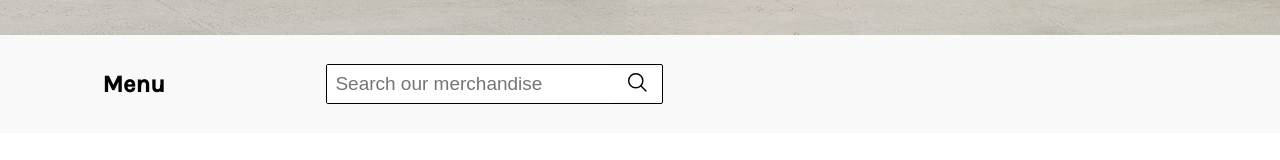
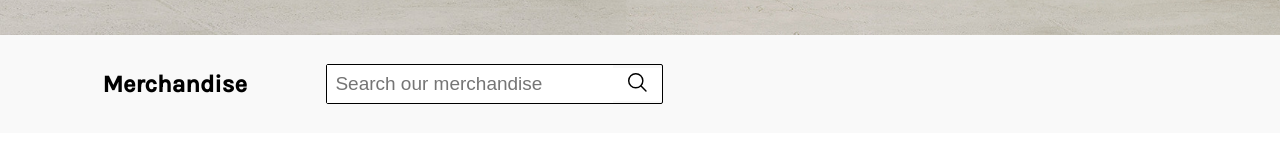
Before and after one commit to MetaDeva/Portfolio, a React (Create React App) app in the folder starbucks-clone/: page /merchandise in a window 1280 px wide. Shown: the part 629-789 px from the top of the page. Built offline with nearby package versions, Linux system fonts and the light colour scheme.

Commit message:
Chane 4. Merchandise Name h2

```diff
--- a/starbucks-clone/src/Pages/Merchandise/Merchandise.jsx
+++ b/starbucks-clone/src/Pages/Merchandise/Merchandise.jsx
@@ -198,7 +198,7 @@ export default function Merchandise() {
 
                     <div className="menu--subheader" ref={scrollRef}>
                         <div className="menu--title">
-                            <h2> Menu </h2>
+                            <h2> Merchandise </h2>
                         </div>
 
                         <div className="menu--input-box">
```
